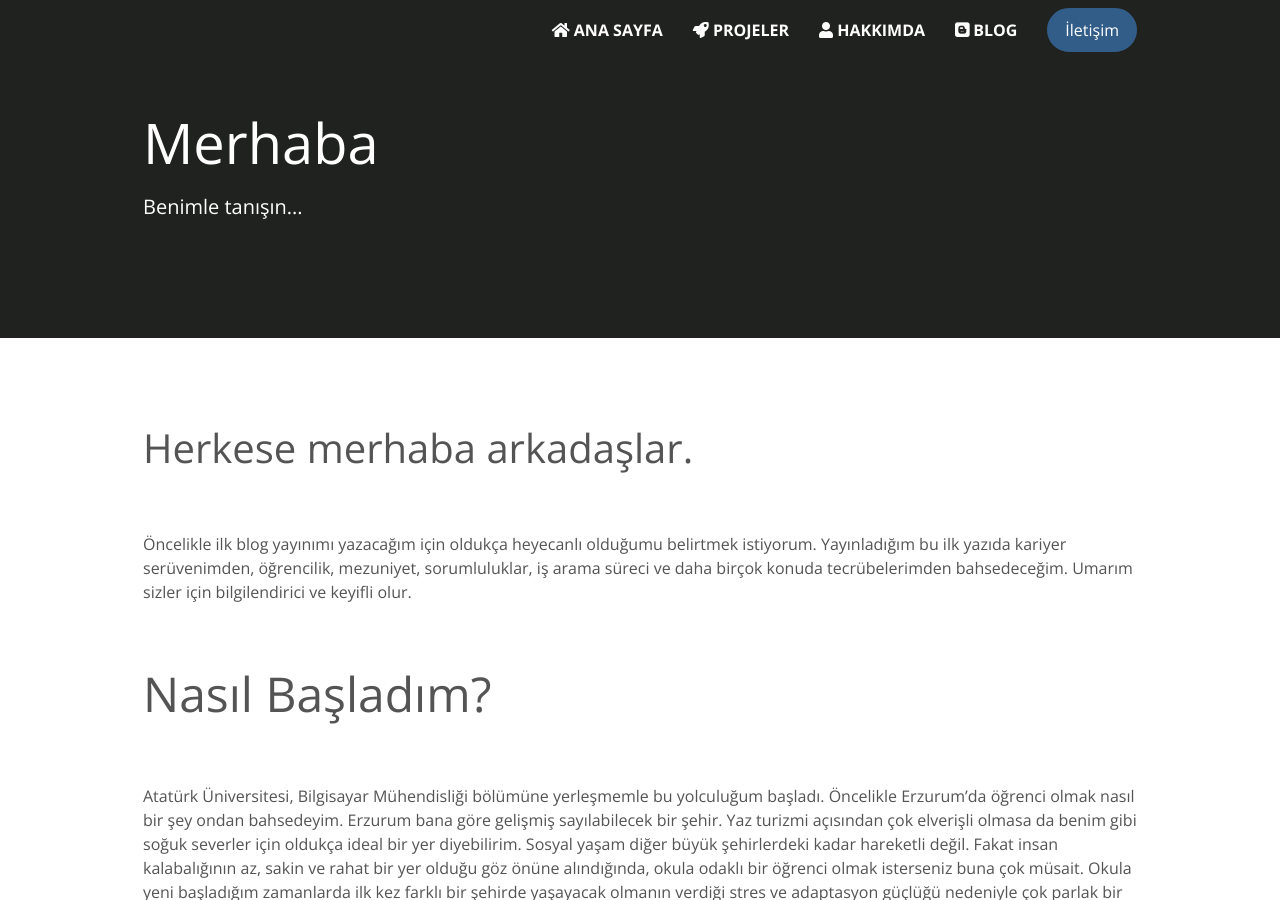
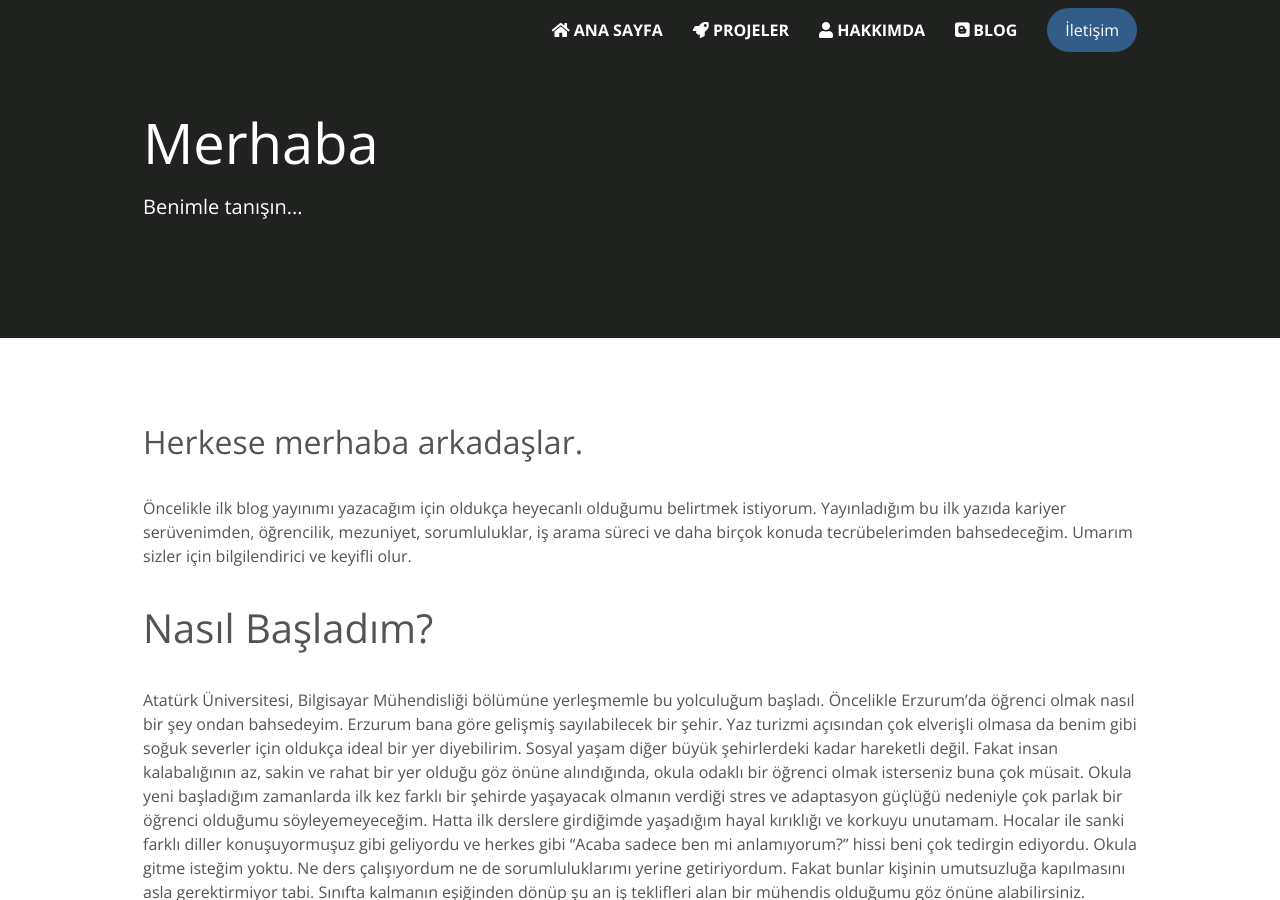
Before and after one commit to shrgrl/shrgrl.github.io, a Jekyll site: the page built from _blogger/index.html, in a window 1280 px wide and 900 px high. Built offline with Jekyll 4.4.1, drawn with Linux system fonts in a browser that asks for light colours; nearby versions of some CDN libraries; comment, search, counter and statistics services are not loaded.

Commit message:
Update index.html

```diff
--- a/_blogger/index.html
+++ b/_blogger/index.html
@@ -5,11 +5,11 @@ collection: blogger
 layout: blog-item
 ---
 
-<h3>Herkese merhaba arkadaşlar.</h3><br>
+<h4>Herkese merhaba arkadaşlar.</h4>
 <p>Öncelikle ilk blog yayınımı yazacağım için oldukça heyecanlı olduğumu belirtmek istiyorum. Yayınladığım bu ilk yazıda kariyer serüvenimden,
 öğrencilik, mezuniyet, sorumluluklar, iş arama süreci ve daha birçok konuda tecrübelerimden bahsedeceğim. Umarım sizler için bilgilendirici
-ve keyifli olur.</p><br>
-<h2>Nasıl Başladım?</h2><br>
+ve keyifli olur.</p>
+<h3>Nasıl Başladım?</h3>
 <p>Atatürk Üniversitesi, Bilgisayar Mühendisliği bölümüne yerleşmemle bu yolculuğum başladı. Öncelikle Erzurum’da öğrenci olmak nasıl bir
 şey ondan bahsedeyim. Erzurum bana göre gelişmiş sayılabilecek bir şehir. Yaz turizmi açısından çok elverişli olmasa da benim gibi soğuk
 severler için oldukça ideal bir yer diyebilirim. Sosyal yaşam diğer büyük şehirlerdeki kadar hareketli değil. Fakat insan kalabalığının az,
@@ -23,8 +23,8 @@ dönüp şu an iş teklifleri alan bir mühendis olduğumu göz önüne alabilir
 kontrolünü sağladım. Zamanında düştüğüm hataların farkına vardım ve dediğim gibi bir şeyleri değiştirmek için hiçbir zaman geç değil.
 Tabi bütün bunları tek başınıza olmasa da doğru insanlar ile hareket ederek sağlamak daha mümkün. Kötü enerjiden uzak durun ve size pozitif
 enerji verecek, motivasyon kaynağı olacak ve sürekli ileriye gidebileceğinize inandığınız insanları hayatınıza alın. Neyse ki ben doğru
-insanlarla karşılaştım ve motivasyonum, özgüvenim hep diri kaldı 😊.</p><br>
-<h2>Neler Yapmalıyız?</h2>
+insanlarla karşılaştım ve motivasyonum, özgüvenim hep diri kaldı 😊.</p>
+<h3>Neler Yapmalıyız?</h3>
 <p>Yıllar hızlıca geçti ve ideal sayılabilir bir ortalama ile mezun oldum. Ama şunu da belirteyim, iş başvurusu yaparken kimse ne kadar
 ortalama ile mezun olduğunuzla ilgilenmiyor. Asıl mesele, kendinizi ne kadar geliştirebildiğinizde ve bunu ne kadar gösterebildiğinizde.
 Öncelikle size keyif veren alanlar nedir, bunları sorgulayın. Elbette iş dünyasında sadece seveceğimiz işler yapmayabiliriz ama kendimizi
@@ -34,16 +34,16 @@ projelerinizi asla bir kenara atmayın. Hepsi birer tecrübe olarak özgeçmişi
 olacaktır. Bu düşüncelerle ilk olarak kendimi açıkça ifade edeceğim bir platform oluşturmaya karar verdim ve kendi web sitemi oluşturdum,
 farklı projeler geliştirdim. Okudum, araştırdım ve hala da devam ediyorum. Bu mesleğe giriyorsanız bana göre ilk kural hevesli olmak.
 Yaptığınız işi hevesle ve severek yapıyorsanız sabır, özveri ve istek arkasından geliyor. Tüm bunlara sahip bir insan için de başarı kaçınılmaz
-bir son oluyor.<br>
+bir son oluyor.<br><br>
 Programlara dillerinin temelinde dil İngilizce. Ve devlet lisesinde almış olduğumuz eğitim bunlarla başa çıkmak için yeterli değil ne yazık ki.
 Bir programda karşılaştığınız hatayı Türkçe kaynaklardan bulmak çok zor. İngilizcenizi geliştirip, araştırmalarını doğru kaynaklarda yapmak
 çok önemli. Şu sıralar ben de dilimi geliştirme aşamasındayım. Sürekli çalışıp pratik yapmaya çalışıyorum ve inanıyorum ki kısa süre sonra
-Google Translate ihtiyacı duymadan çalışabileceğim😊.</p><br>
-<h2>Sonuç...</h2>
+Google Translate ihtiyacı duymadan çalışabileceğim😊.</p>
+<h3>Sonuç...</h3>
 <p>Kısacası çalışmayı bilene, hevesli olana ve bu işi sevene Bilgisayar Mühendisliği dünyanın en zevkli işlerinden biri. Korkmayın, pes
 etmeyin, çok çalışın ve sonuçlarına siz bile şaşıracaksınız…<br>
 İlk yazımda kendimden bahsedip naçizane tavsiyelerde bulunmak istedim. Umarım beğenirsiniz. Vakit ayırdığınız için teşekkür ederim, bir
-sonraki yazımda görüşmek üzere…</p>
+sonraki yazımda görüşmek üzere…</p><br>
 
 <div id="disqus_thread"></div>
 <script>
```
